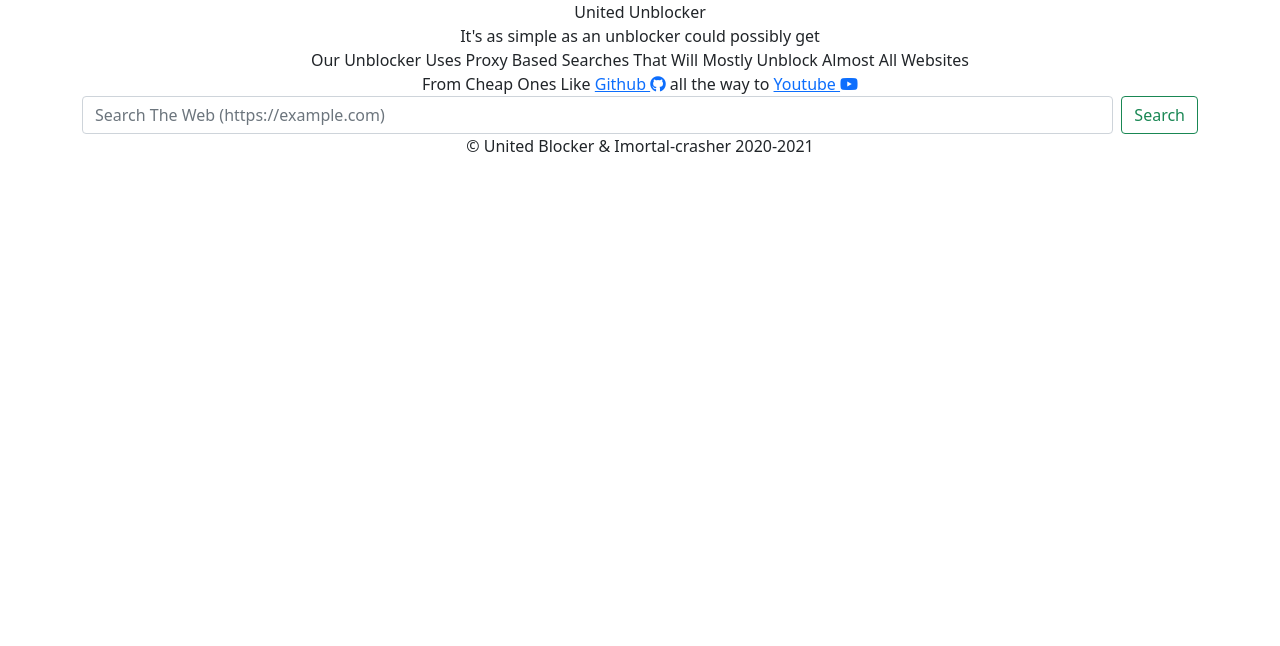
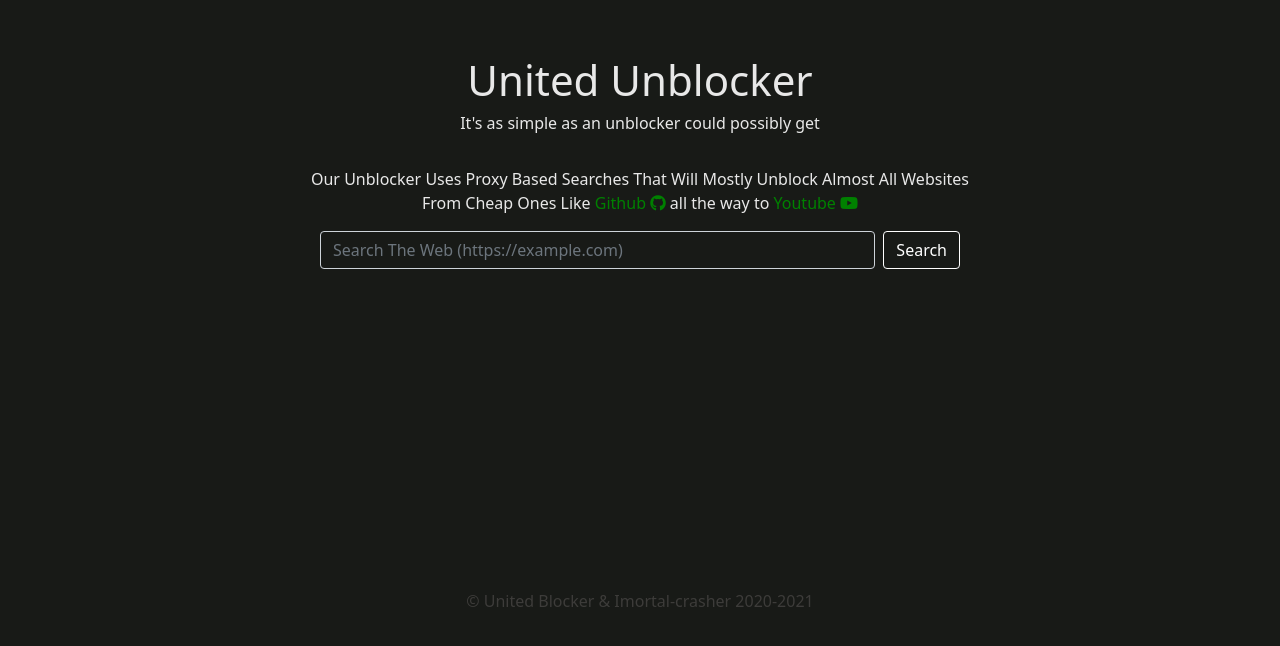
Before and after one commit to johnymcreed/United-Unblocker, a plain HTML site: page index.html in a window 1280 px wide. Drawn offline with nearby package versions, Linux system fonts and the light colour scheme.

Commit message:
Update style.css

```diff
--- a/local/style.css
+++ b/local/style.css
@@ -1 +1,27 @@
-/* styles for unblocker */
+/* Background And Color Settings */
+html, body { background-color: #181a17 !important; color: #e8e8e8 !important; }
+
+::-webkit-scrollbar { width: 6px; } ::-webkit-scrollbar-track { background: transparent; } ::-webkit-scrollbar-thumb { background: #3d4738; } ::-webkit-scrollbar-thumb:hover { background: #576650; }
+
+/* Container--Spaced */
+.spaced-top { margin-top: 3rem; }
+.spaced { margin-top: 1rem;}
+
+/* Header--options */
+header { /* used space */ }
+header .title { font-size: 42px; }
+
+/* Info and search bar */
+info-then-searh {padding: 5px;}
+info-then-search .spanner { margin-top: 2rem;}
+info-then-search a { color: green; text-decoration:none;} info-then-search a:hover { color: #4f8536;}
+  /* search bar */
+  .search { width: 40rem;}
+  .btn-outline-success { color: white !important; border: 1px solid white !important; }
+  .btn-outline-success:hover {background-color: transparent !important; border: 1px solid #314f24 !important; color: #314f24 !important; }
+  .search-bar { background-color: transparent !important; color: white !important; }
+  .form-control:focus { border: 1px solid green !important; box-shadow: none !important;}
+
+/* copyright info */
+copyright { color: #3d3c3a; }
+.bottom-attached { margin-bottom: 1rem; margin-top: 20rem }
```
